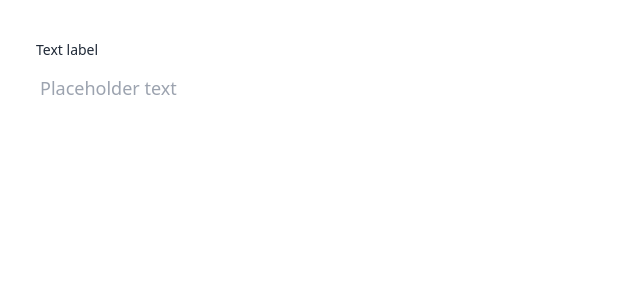
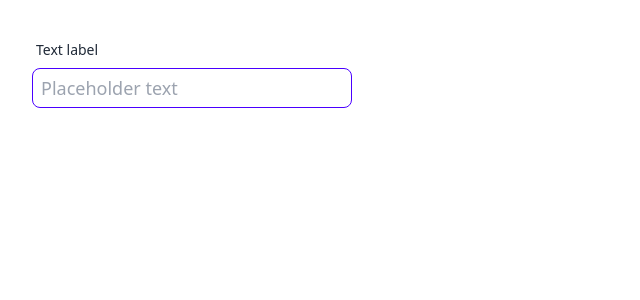
Before and after one commit to CodeHarmony-Syndication/co-jist, a React (Vite) app: page / in a window 1280 px wide. Shown: the top 300 px of the page, without its empty margins (0-640 px from the left). Built offline with nearby package versions, Linux system fonts and the light colour scheme.

Commit message:
add className input

```diff
--- a/src/components/InputField/InputField.tsx
+++ b/src/components/InputField/InputField.tsx
@@ -20,7 +20,7 @@ export const InputField = ({
     <input
       type={type}
       placeholder={placeholder}
-      className={clsx(`${size} ${color} ${variant} px-2 h-10`)}
+      className={clsx(`${size} ${color} ${variant} input px-2 h-10`)}
       disabled={isDisabled}
       onChange={onChange}
     />
```
